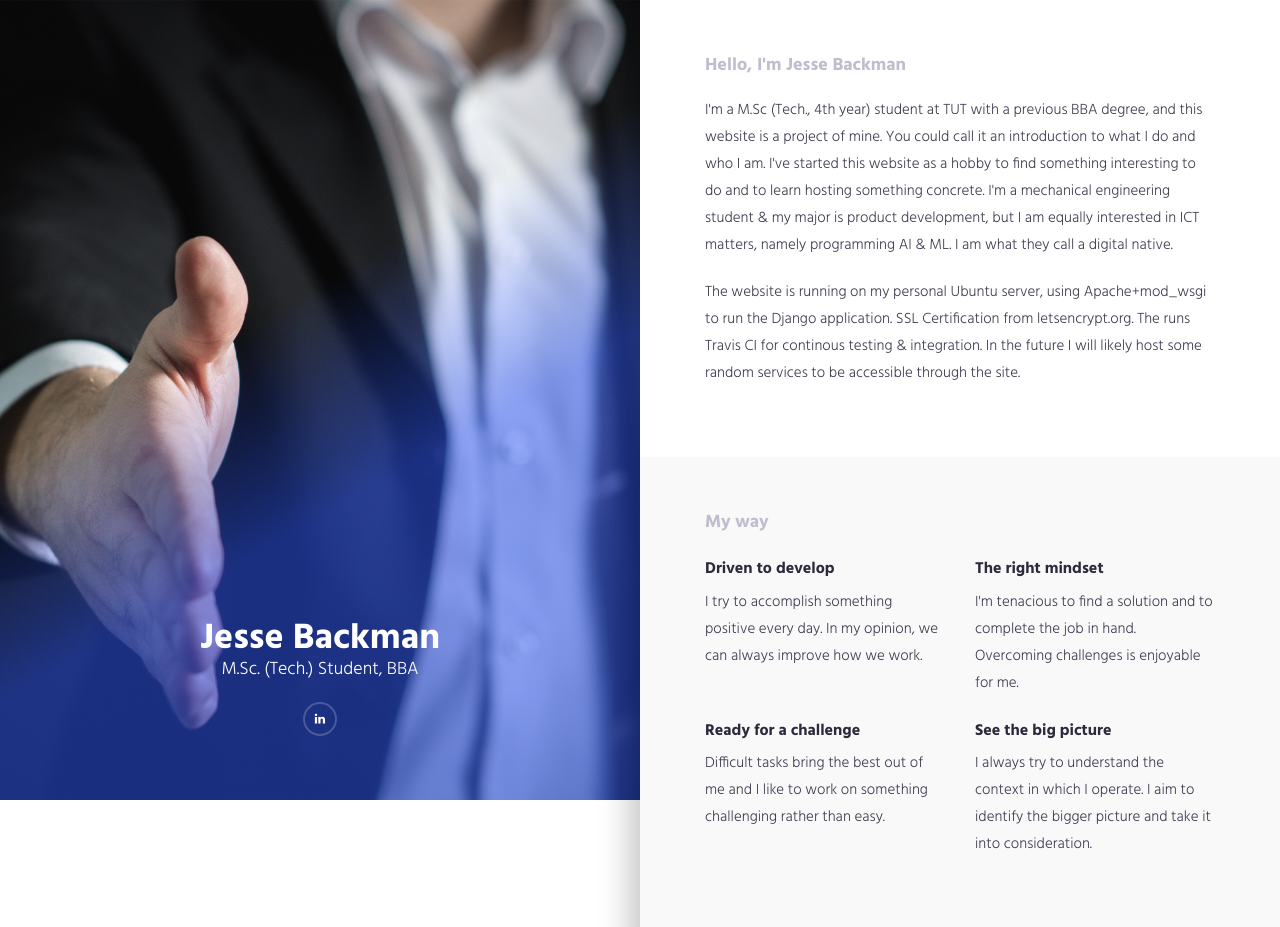
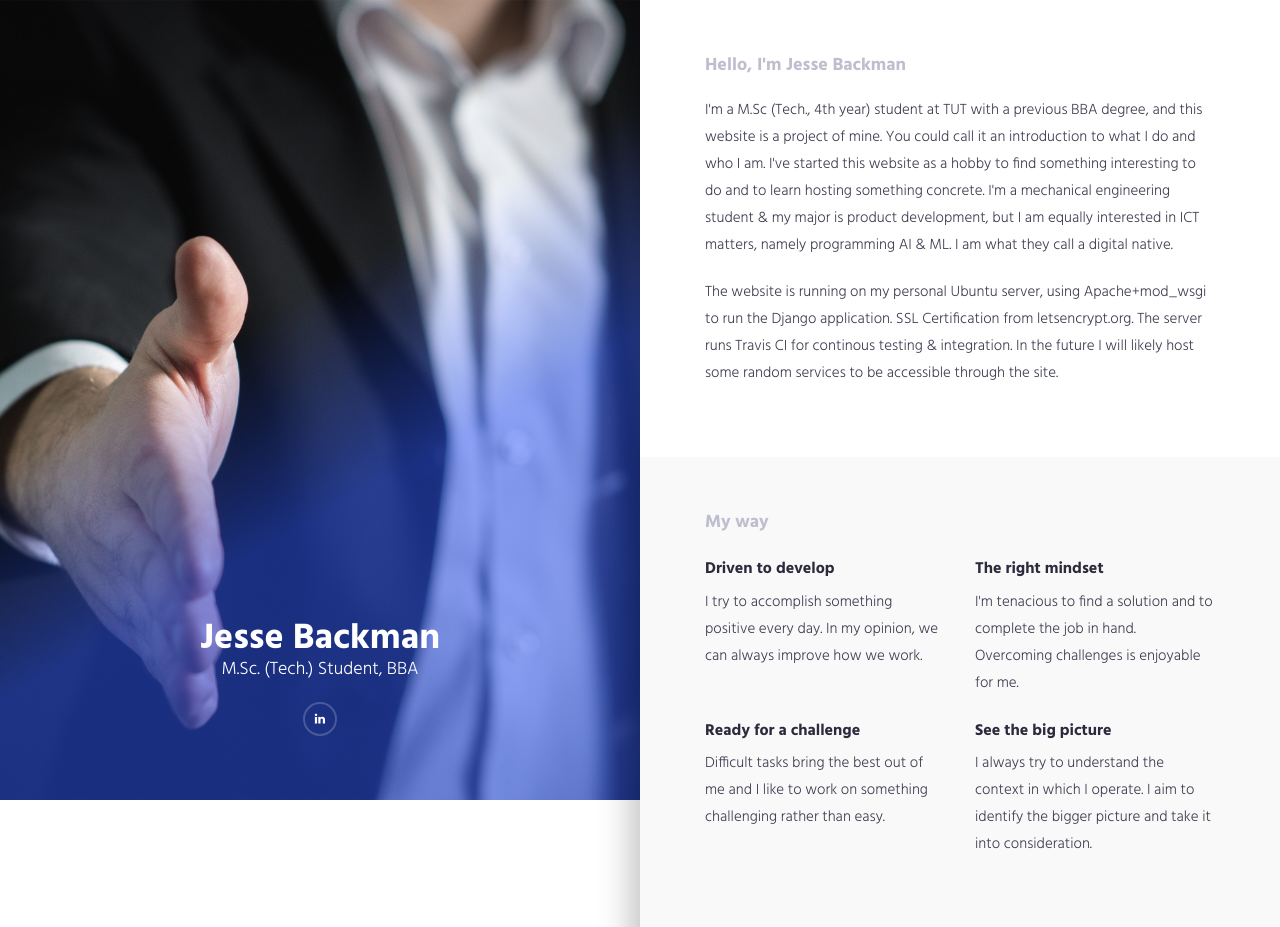
Before and after one commit to jespepi/fuzzy-carnival, a Django app: page / in a window 1280 px wide. Shown: the top 927 px of the page. Run offline with Django 3.2, Linux system fonts and the light colour scheme; some libraries are stand-ins or nearby versions.

Commit message:
fixed another typo

```diff
--- a/basesite/templates/index.html
+++ b/basesite/templates/index.html
@@ -82,7 +82,7 @@
 
                 <p>
                   The website is running on my personal Ubuntu server, using Apache+mod_wsgi to run the Django application. SSL Certification from letsencrypt.org.
-                  The runs Travis CI for continous testing & integration. In the future I will likely host some random services to be accessible through the site.
+                  The server runs Travis CI for continous testing & integration. In the future I will likely host some random services to be accessible through the site.
                 </p>
             </div>
         </div>
```
